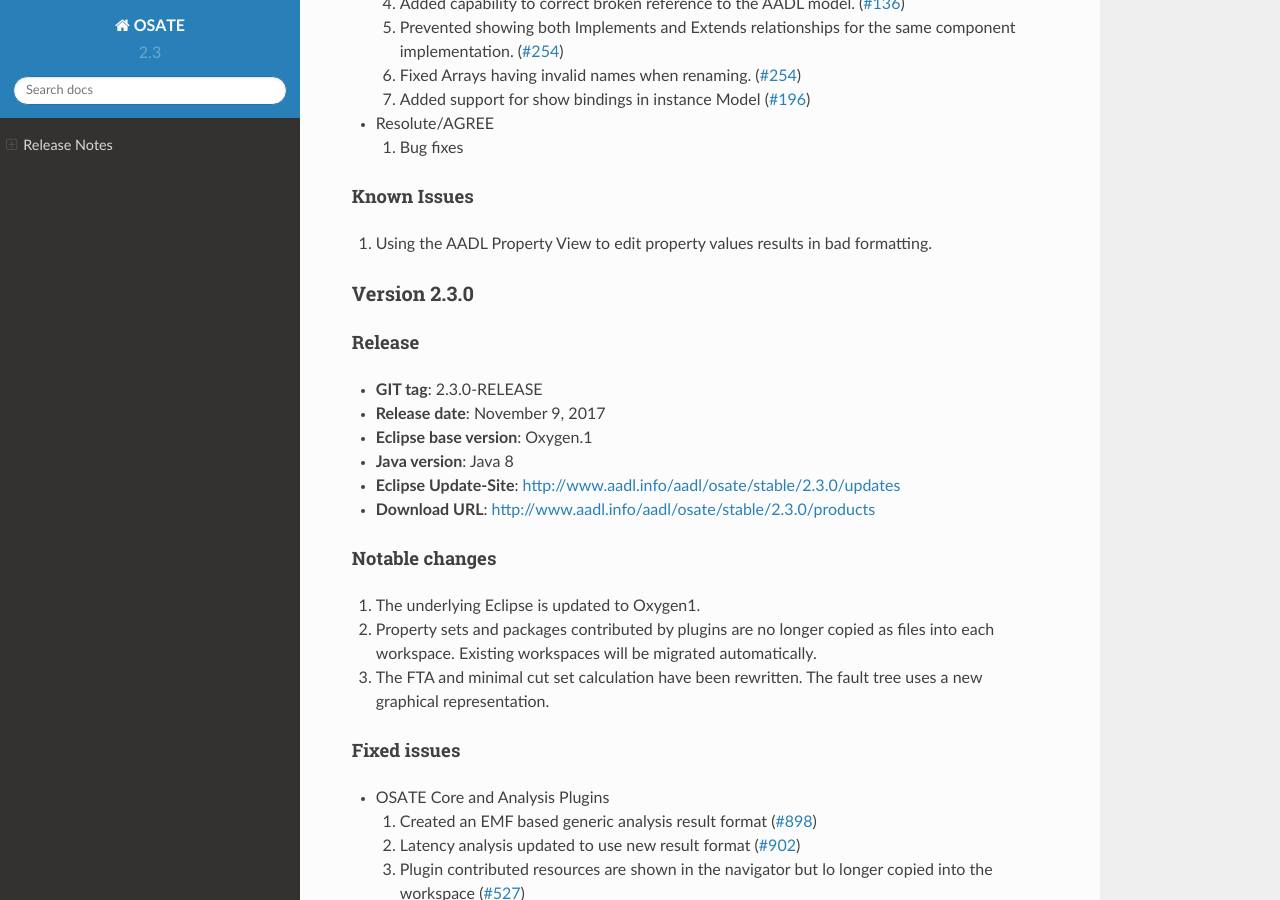
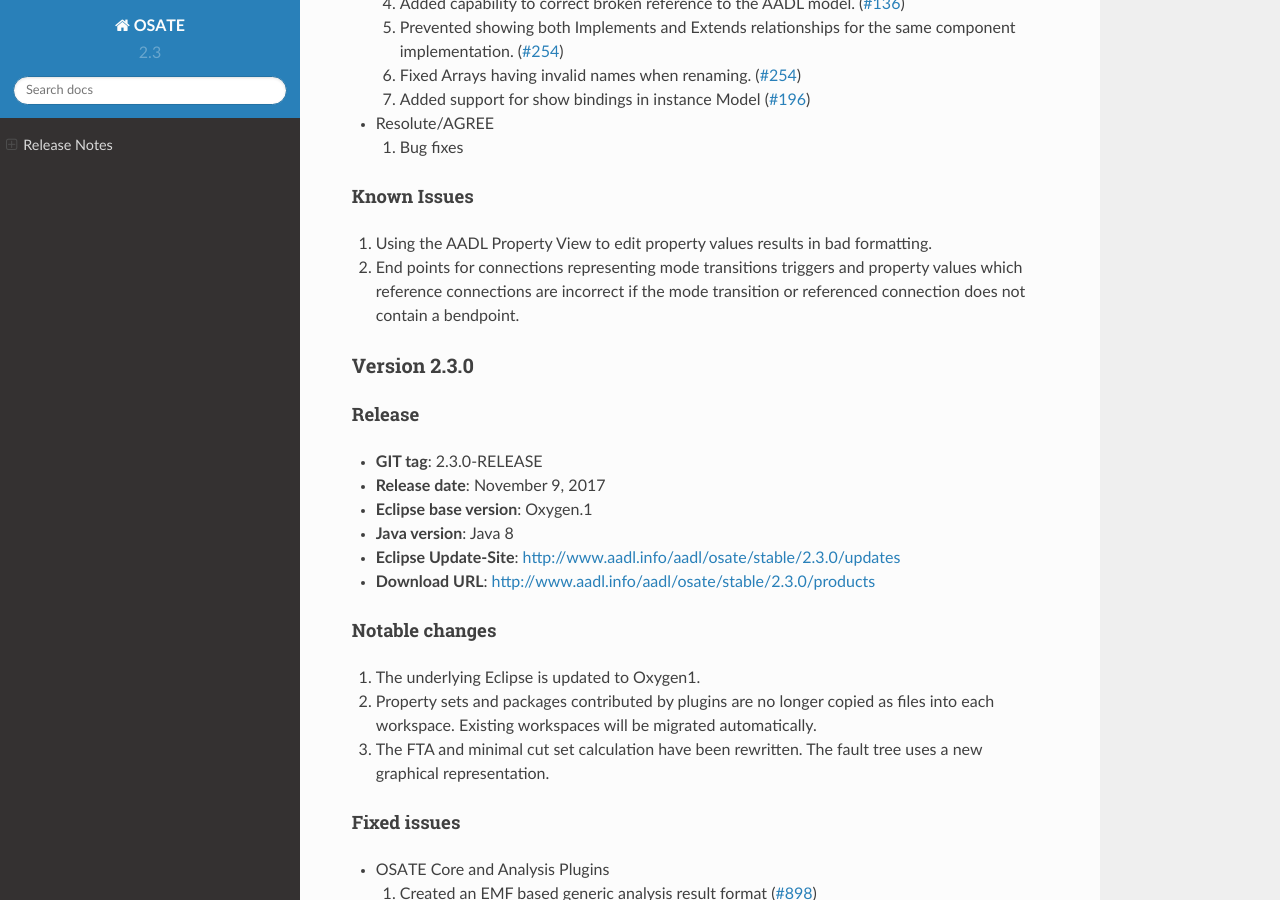
Before and after one commit to osate/website, a Sphinx documentation site: the page built from source/osate-releases.md, in a window 1280 px wide and 900 px high, scrolled down 1378 px. Built offline with Sphinx 7.4.7 and the Read the Docs theme 2.0.0, drawn with Linux system fonts in a browser that asks for light colours.

Commit message:
Added known issue for graphical editor.

```diff
--- a/source/osate-releases.md
+++ b/source/osate-releases.md
@@ -55,6 +55,7 @@
 #### Known Issues
 
   1.  Using the AADL Property View to edit property values results in bad formatting.
+  2.  End points for connections representing mode transitions triggers and property values which reference connections are incorrect if the mode transition or referenced connection does not contain a bendpoint.
 
 ### Version 2.3.0
 
```
